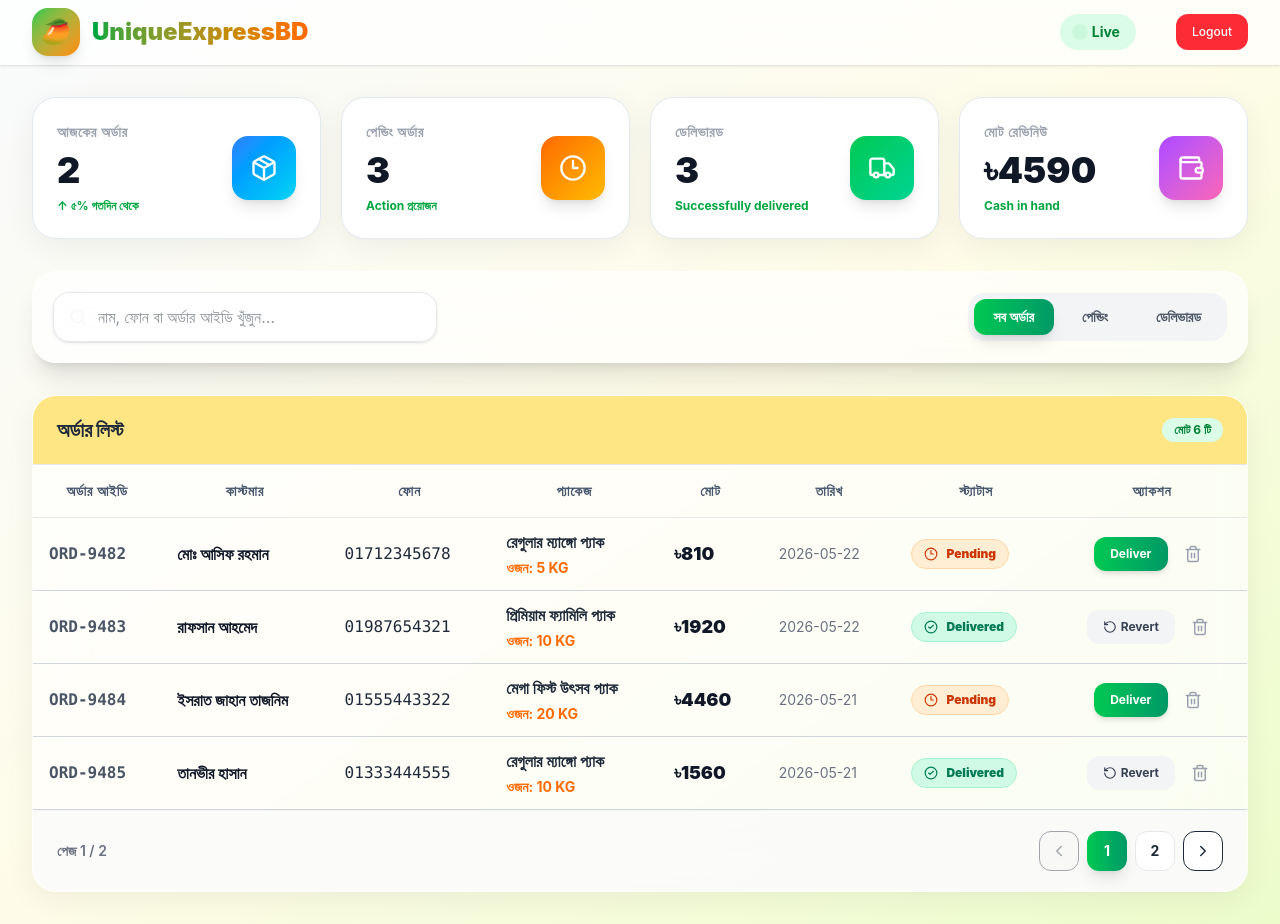
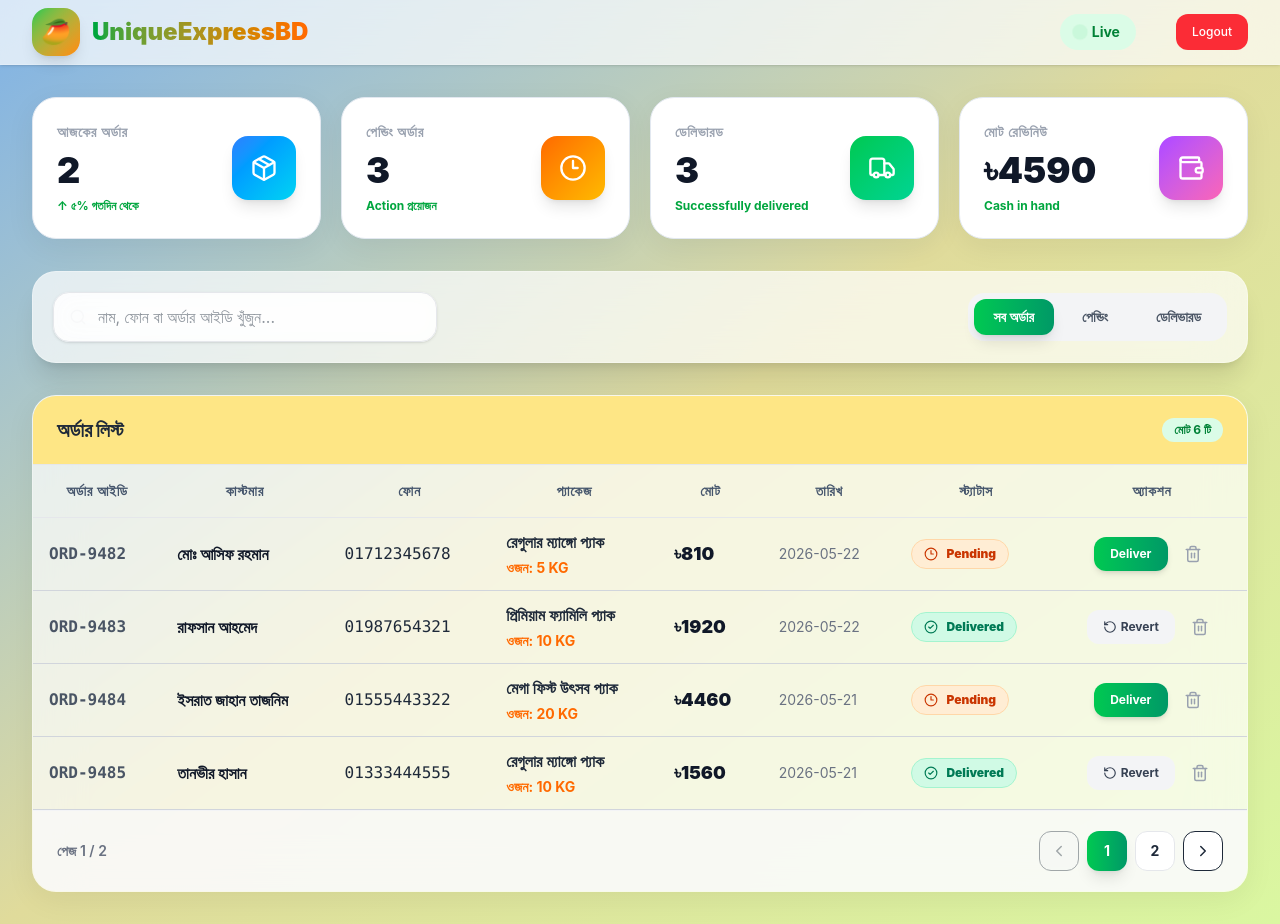
Before and after one commit to mostakinahmed/uxbd-admin, a React (Vite) app: page /dashboard in a window 1280 px wide. Built offline with nearby package versions, Linux system fonts and the light colour scheme; sample sign-in values are in the browser's storage.

Commit message:
first commit

```diff
--- a/src/pages/Dashboard.jsx
+++ b/src/pages/Dashboard.jsx
@@ -103,7 +103,7 @@ const AdminDashboard = () => {
     };
 
     return (
-        <div className="min-h-screen bg-gradient-to-br from-[#f8fafc] via-[#fefce8] to-[#ecfccb] font-sans text-gray-800">
+        <div className="min-h-screen bg-gradient-to-br from-[#7fb2e6] via-[#e0db9b] to-[#daf7a1] font-sans text-gray-800">
 
             {/* Navbar */}
             <header className="sticky top-0 z-40 backdrop-blur-xl bg-white/70 border-b border-white/20 shadow-sm">
```
